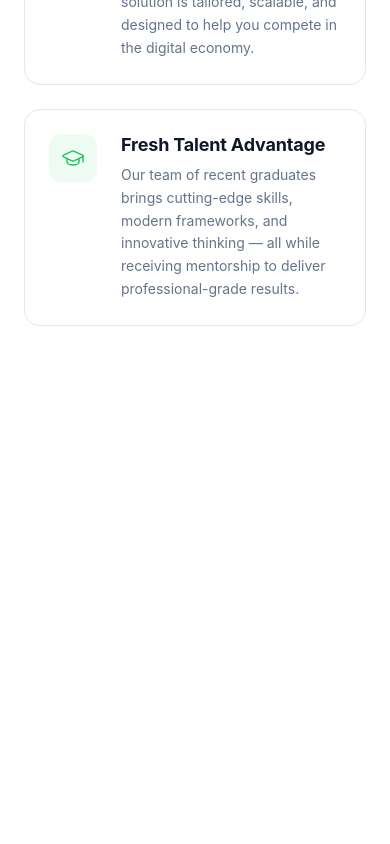
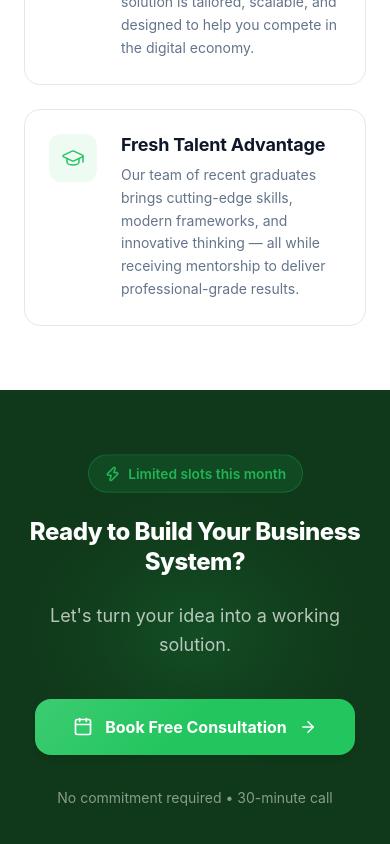
Before and after one commit to AllJacks1/aivox-landing-page, a React (Vite) app: page / in a window 390 px wide. Shown: the part 10281-11125 px from the top of the page. Before the commit the page ends 10671 px from the top, so only its background shows below. Built offline with nearby package versions, Linux system fonts and the light colour scheme.

Commit message:
feat(ui): final cta section

```diff
--- a/src/App.tsx
+++ b/src/App.tsx
@@ -9,6 +9,7 @@ import TrustBar from "./components/TrustBar";
 import WhyChooseSection from "./components/WhyChooseSection";
 import ServiceArticle from "./components/ServiceArticle";
 import { HelmetProvider } from "react-helmet-async";
+import FinalCTA from "./components/FinalCTA";
 
 function App() {
   return (
@@ -28,6 +29,7 @@ function App() {
                 <PricingSection />
                 <WhyChooseSection />
                 <AboutSection />
+                <FinalCTA/>
               </main>
             }
           />
--- /dev/null
+++ b/src/components/FinalCTA.tsx
@@ -0,0 +1,51 @@
+import React from "react";
+import { Calendar, ArrowRight, Zap } from "lucide-react";
+import "../styles/FinalCTA.css";
+
+const FinalCTA: React.FC = () => {
+  const handleConsultation = () => {
+    // Replace with your actual booking link or modal trigger
+    window.open("#consultation", "_self");
+  };
+
+  return (
+    <section className="final-cta-section">
+      <div className="final-cta-container">
+        {/* Decorative background glow */}
+        <div className="final-cta-glow" />
+
+        <div className="final-cta-content">
+          {/* Urgency badge */}
+          <div className="final-cta-urgency">
+            <Zap className="final-cta-urgency-icon" strokeWidth={2.5} />
+            <span>Limited slots this month</span>
+          </div>
+
+          {/* Headline */}
+          <h2 className="final-cta-headline">
+            Ready to Build Your Business System?
+          </h2>
+
+          {/* Subheadline */}
+          <p className="final-cta-sub">
+            Let's turn your idea into a working solution.
+          </p>
+
+          {/* CTA Button */}
+          <button className="final-cta-button" onClick={handleConsultation}>
+            <Calendar className="final-cta-button-icon" strokeWidth={2} />
+            <span>Book Free Consultation</span>
+            <ArrowRight className="final-cta-button-arrow" strokeWidth={2} />
+          </button>
+
+          {/* Trust micro-copy */}
+          <p className="final-cta-trust">
+            No commitment required • 30-minute call
+          </p>
+        </div>
+      </div>
+    </section>
+  );
+};
+
+export default FinalCTA;
--- /dev/null
+++ b/src/styles/FinalCTA.css
@@ -0,0 +1,198 @@
+.final-cta-section {
+  position: relative;
+  padding: var(--space-24) var(--space-6);
+  background: var(--primary-dark);
+  overflow: hidden;
+}
+
+.final-cta-container {
+  position: relative;
+  max-width: var(--container-xl);
+  margin: 0 auto;
+  text-align: center;
+}
+
+/* Decorative glow behind content */
+.final-cta-glow {
+  position: absolute;
+  top: 50%;
+  left: 50%;
+  transform: translate(-50%, -50%);
+  width: 800px;
+  height: 500px;
+  background: radial-gradient(
+    ellipse at center,
+    rgba(34, 197, 94, 0.15) 0%,
+    rgba(34, 197, 94, 0.05) 40%,
+    transparent 70%
+  );
+  pointer-events: none;
+  z-index: 0;
+}
+
+.final-cta-content {
+  position: relative;
+  z-index: 1;
+  display: flex;
+  flex-direction: column;
+  align-items: center;
+  gap: var(--space-6);
+}
+
+/* Urgency Badge */
+.final-cta-urgency {
+  display: inline-flex;
+  align-items: center;
+  gap: var(--space-2);
+  background: rgba(34, 197, 94, 0.15);
+  border: 1px solid rgba(34, 197, 94, 0.3);
+  color: var(--primary);
+  font-size: var(--text-sm);
+  font-weight: 600;
+  padding: var(--space-2) var(--space-4);
+  border-radius: var(--radius-full);
+  animation: pulse-soft 2.5s ease-in-out infinite;
+}
+
+@keyframes pulse-soft {
+  0%,
+  100% {
+    opacity: 1;
+    transform: scale(1);
+  }
+  50% {
+    opacity: 0.8;
+    transform: scale(0.97);
+  }
+}
+
+.final-cta-urgency-icon {
+  width: 16px;
+  height: 16px;
+  color: var(--primary);
+}
+
+/* Headline */
+.final-cta-headline {
+  font-size: var(--text-5xl);
+  font-weight: 800;
+  color: white;
+  line-height: var(--leading-tight);
+  letter-spacing: -0.02em;
+  margin: 0;
+  max-width: 700px;
+}
+
+/* Subheadline */
+.final-cta-sub {
+  font-size: var(--text-xl);
+  color: rgba(255, 255, 255, 0.7);
+  line-height: var(--leading-relaxed);
+  margin: 0;
+  max-width: 480px;
+}
+
+/* CTA Button */
+.final-cta-button {
+  display: inline-flex;
+  align-items: center;
+  gap: var(--space-3);
+  margin-top: var(--space-4);
+  padding: var(--space-4) var(--space-8);
+  background: var(--primary);
+  color: white;
+  font-size: var(--text-base);
+  font-weight: 700;
+  border: none;
+  border-radius: var(--radius-xl);
+  cursor: pointer;
+  box-shadow:
+    var(--shadow-md),
+    0 0 0 0 rgba(34, 197, 94, 0.4);
+  transition: all var(--transition-base);
+  position: relative;
+  overflow: hidden;
+}
+
+.final-cta-button::before {
+  content: "";
+  position: absolute;
+  inset: 0;
+  background: linear-gradient(
+    135deg,
+    rgba(255, 255, 255, 0.12) 0%,
+    transparent 50%
+  );
+  pointer-events: none;
+}
+
+.final-cta-button:hover {
+  background: var(--primary-light);
+  transform: translateY(-2px);
+  box-shadow:
+    var(--shadow-lg),
+    var(--shadow-glow),
+    0 0 0 4px rgba(34, 197, 94, 0.15);
+}
+
+.final-cta-button:active {
+  transform: translateY(0);
+}
+
+.final-cta-button-icon {
+  width: 20px;
+  height: 20px;
+}
+
+.final-cta-button-arrow {
+  width: 18px;
+  height: 18px;
+  transition: transform var(--transition-base);
+}
+
+.final-cta-button:hover .final-cta-button-arrow {
+  transform: translateX(3px);
+}
+
+/* Trust Micro-copy */
+.final-cta-trust {
+  font-size: var(--text-sm);
+  color: rgba(255, 255, 255, 0.5);
+  margin: var(--space-2) 0 0 0;
+}
+
+/* ========================================
+   RESPONSIVE
+   ======================================== */
+
+@media (max-width: 1024px) {
+  .final-cta-headline {
+    font-size: var(--text-4xl);
+  }
+}
+
+@media (max-width: 768px) {
+  .final-cta-section {
+    padding: var(--space-16) var(--space-4);
+  }
+
+  .final-cta-headline {
+    font-size: var(--text-3xl);
+  }
+
+  .final-cta-sub {
+    font-size: var(--text-lg);
+  }
+
+  .final-cta-button {
+    width: 100%;
+    max-width: 320px;
+    justify-content: center;
+    padding: var(--space-4) var(--space-6);
+  }
+
+  .final-cta-glow {
+    width: 100%;
+    height: 300px;
+  }
+}
```
